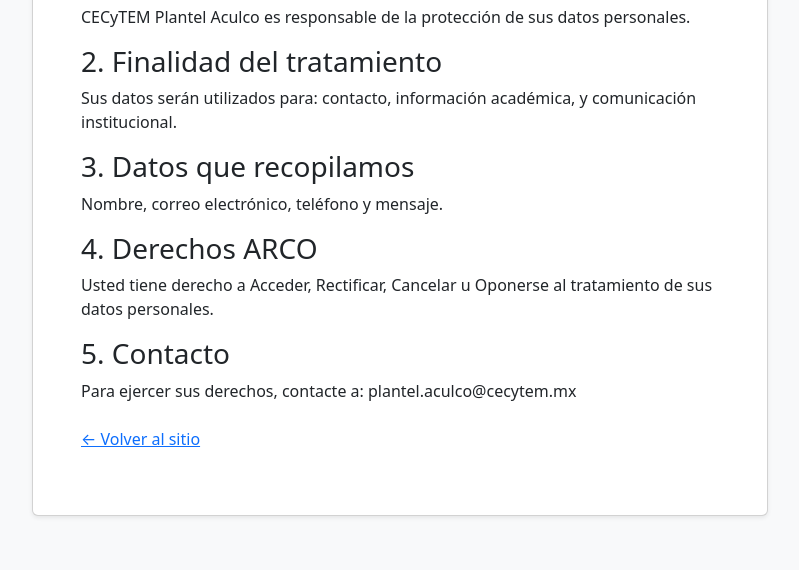
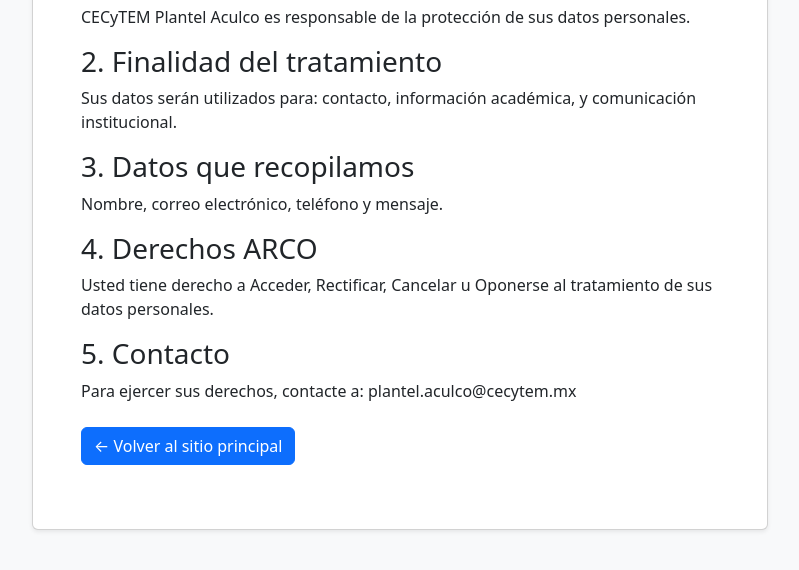
Before and after one commit to danielluislappc-crypto/cecytem-aculco, a website: page public/privacy.html in a window 1280 px wide. Shown: the part 206-776 px from the top of the page, without its empty margins (240-1039 px from the left). Drawn offline with nearby package versions, Linux system fonts and the light colour scheme.

Commit message:
Descripción del cambio

```diff
--- a/public/privacy.html
+++ b/public/privacy.html
@@ -28,12 +28,11 @@
 
               <h3>5. Contacto</h3>
               <p>Para ejercer sus derechos, contacte a: plantel.aculco@cecytem.mx</p>
+
+              <!-- BOTÓN CORREGIDO: Ahora es un botón real que va a la raíz del sitio -->
               <p class="mt-4">
-  <a href="/#contacto">← Volver al sitio</a>
-</p>
-</p>
-</p>
-
+                <a href="/" class="btn btn-primary">← Volver al sitio principal</a>
+              </p>
             </div>
           </div>
         </div>
```
